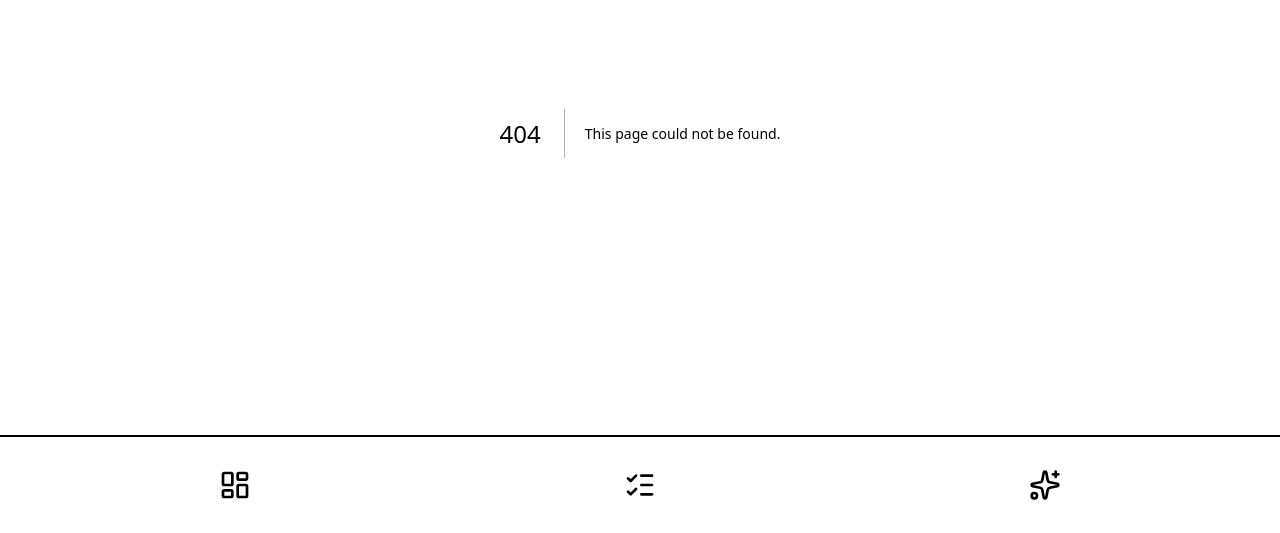
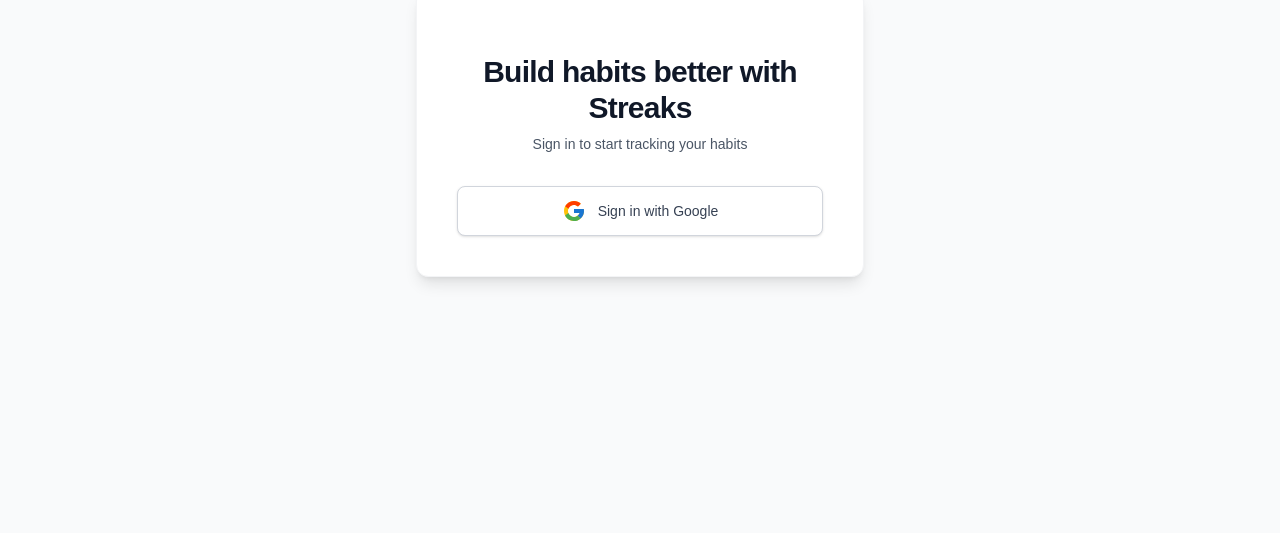
Before and after one commit to kapillohani023/streaks, a Next.js app: page /signin in a window 1280 px wide. Before the commit this address had no page. Shown: the part 267-800 px from the top of the page. Built offline with nearby package versions, Linux system fonts and the light colour scheme; no server answers.

Commit message:
Implement auth with google oauth2

```diff
--- /dev/null
+++ b/app/api/auth/[...nextauth]/route.ts
@@ -0,0 +1,2 @@
+import { handlers } from "@/app/auth";
+export const { GET, POST } = handlers;
--- /dev/null
+++ b/app/auth.ts
@@ -0,0 +1,24 @@
+import NextAuth from "next-auth";
+import Google from "next-auth/providers/google";
+
+export const {
+  handlers,
+  auth,
+  signIn,
+  signOut,
+} = NextAuth({
+  providers: [
+    Google({
+      clientId: process.env.GOOGLE_CLIENT_ID!,
+      clientSecret: process.env.GOOGLE_CLIENT_SECRET!,
+    }),
+  ],
+  pages: {
+    signIn: "/signin",
+  },
+  callbacks: {
+    authorized: async ({ auth }) => {
+      return !!auth;
+    },
+  },
+});
--- a/app/layout.tsx
+++ b/app/layout.tsx
@@ -15,7 +15,7 @@ const geistMono = Geist_Mono({
 
 export const metadata: Metadata = {
   title: "Streaks",
-  description: "Build better habits with streaks",
+  description: "Build habits better with streaks",
 };
 
 export default function RootLayout({
--- /dev/null
+++ b/app/signin/page.tsx
@@ -0,0 +1,5 @@
+import { SignIn } from "@/components/SignIn";
+
+export default async function SignInPage() {
+    return <SignIn />
+}
--- a/components/Dashboard.tsx
+++ b/components/Dashboard.tsx
@@ -4,6 +4,7 @@ import { DailyCheckIn } from "./dashboard/DailyCheckIn";
 import { useState, useEffect, useCallback } from "react";
 import { Streak } from "@/types/Streak";
 import { fetchStreaks } from "@/lib/api";
+import { signOut } from "next-auth/react";
 
 export function Dashboard() {
     const [streaks, setStreaks] = useState<Streak[]>([]);
@@ -35,6 +36,14 @@ export function Dashboard() {
     return (
         <div className="flex bg-white text-black h-full w-full min-h-0 overflow-y-scroll">
             <div className="flex-1 flex flex-col justify-start">
+                <div className="w-full flex justify-end p-2">
+                    <button
+                    onClick={() => signOut()}
+                    className="bg-white text-black font-semibold hover:bg-zinc-100 p-2 rounded cursor-pointer border-black border-2"
+                    >
+                        Sign out
+                    </button>
+                </div>
                 <DashboardCards streaks={streaks} />
                 <DailyCheckIn streaks={streaks} onRefetch={loadStreaks} />
             </div>
--- a/components/Navbar.tsx
+++ b/components/Navbar.tsx
@@ -11,6 +11,9 @@ enum NavbarLabel {
 export function Navbar() {
     const path = usePathname();
     const router = useRouter();
+    if (!Object.values(NavbarLabel).some(label => path.startsWith(label))) {
+        return null;
+    }
     const navButtonClass = (label: string) =>
         `flex items-center justify-center w-12 h-12 rounded-lg transition-all duration-200 cursor-pointer
    ${path.startsWith(label)
--- /dev/null
+++ b/components/SignIn.tsx
@@ -0,0 +1,42 @@
+import { signIn, auth } from "@/app/auth";
+import { redirect } from "next/navigation";
+import { FcGoogle } from "react-icons/fc";
+
+export async function SignIn() {
+    const session = await auth();
+    if (session) {
+        redirect("/dashboard");
+    }
+
+    return (
+        <div className="flex min-h-screen items-center justify-center bg-gray-50">
+            <div className="w-full max-w-md space-y-8 p-10 bg-white rounded-xl shadow-lg border border-gray-100">
+                <div className="text-center">
+                    <h2 className="mt-6 text-3xl font-bold tracking-tight text-gray-900">
+                        Build habits better with Streaks
+                    </h2>
+                    <p className="mt-2 text-sm text-gray-600">
+                        Sign in to start tracking your habits
+                    </p>
+                </div>
+
+                <div className="mt-8 space-y-6">
+                    <form
+                        action={async () => {
+                            "use server";
+                            await signIn("google", { redirectTo: "/dashboard" });
+                        }}
+                    >
+                        <button
+                            type="submit"
+                            className="cursor-pointergroup relative flex w-full justify-center items-center gap-3 rounded-lg border border-gray-300 bg-white px-4 py-3 text-sm font-medium text-gray-700 hover:bg-gray-50 hover:text-gray-900 focus:outline-none focus:ring-2 focus:ring-gray-500 focus:ring-offset-2 transition-all duration-200 ease-in-out shadow-sm"
+                        >
+                            <FcGoogle className="h-6 w-6" />
+                            Sign in with Google
+                        </button>
+                    </form>
+                </div>
+            </div>
+        </div>
+    );
+}
--- /dev/null
+++ b/middleware.ts
@@ -0,0 +1,5 @@
+export { auth as middleware } from "@/app/auth";
+
+export const config = {
+    matcher: ["/((?!api/auth|_next|favicon.ico|login).*)"],
+};
--- a/package.json
+++ b/package.json
@@ -14,9 +14,11 @@
     "@types/react-calendar-heatmap": "^1.9.0",
     "lucide-react": "^0.562.0",
     "next": "16.1.0",
+    "next-auth": "^5.0.0-beta.30",
     "react": "19.2.3",
     "react-calendar-heatmap": "^1.10.0",
     "react-dom": "19.2.3",
+    "react-icons": "^5.5.0",
     "react-markdown": "^10.1.0",
     "zod": "^4.2.1"
   },
```
Also changed, not shown: 1 other file (tests, documents, lock files or other folders).
